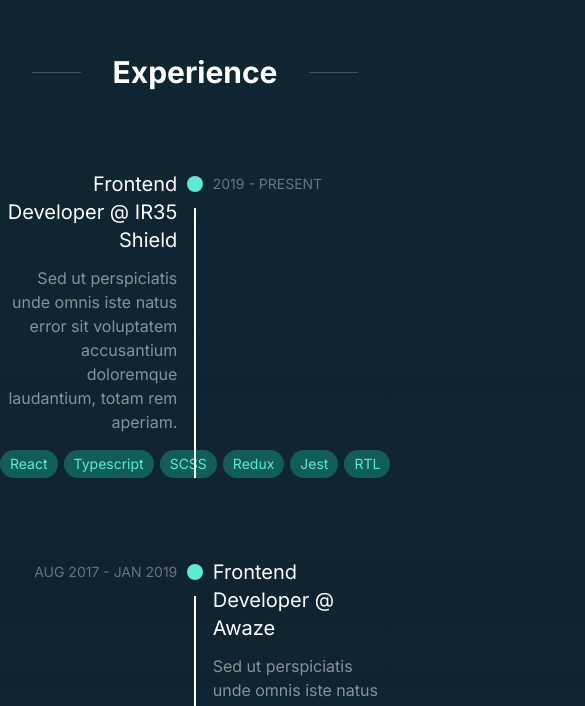
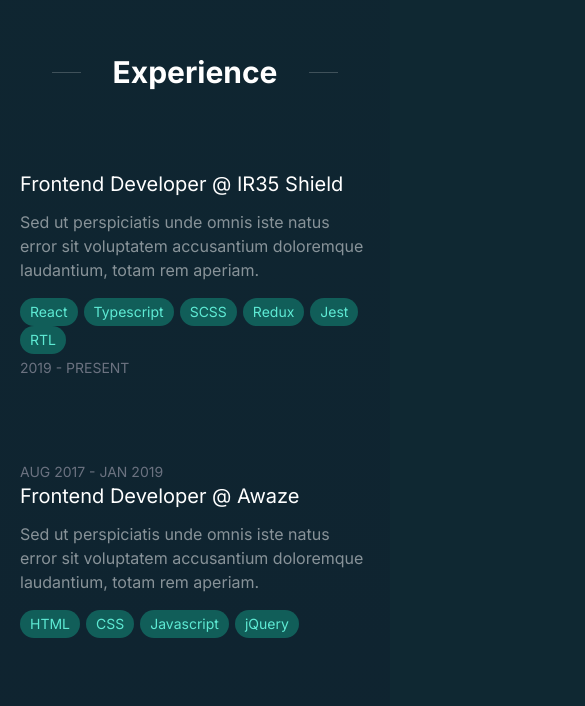
Before and after one commit to maxdmallett/next-js-portfolio-max-mallett, a Next.js app: page / in a window 390 px wide. Shown: the part 886-1592 px from the top of the page, 585 px wide, since content can reach past the window. Built offline with nearby package versions, Linux system fonts and the light colour scheme.

Commit message:
Responsive WIP

```diff
--- a/app/components/home/experience.tsx
+++ b/app/components/home/experience.tsx
@@ -5,7 +5,7 @@
 const Experience = () => {
 
     return (
-        <section id="experience" className='py-24'>
+        <section id="experience" className='py-24 px-5'>
 
            <SectionHeading title='Experience' />
 
--- a/app/components/home/job.tsx
+++ b/app/components/home/job.tsx
@@ -14,11 +14,11 @@
     return (
         <article className="relative flex mb-20 last:mb-0">
 
-            <div className='grid grid-cols-11'>
+            <div className='grid md:grid-cols-11'>
 
                 <div
-                    className={`col-span-5 flex flex-col
-                    ${alignment === 'left' ? 'text-right' : 'text-left order-last' }`}
+                    className={`md:col-span-5 flex flex-col
+                    ${alignment === 'left' ? 'md:text-right' : 'text-left order-last' }`}
                 >
                     <Link
                         href={props.url}
@@ -32,19 +32,18 @@
                     <p className='text-md text-white text-opacity-50 mb-4'>
                         {props.description}
                     </p>
-                    <div className={`${alignment === 'left' ? 'ms-auto' : ''}`}>
-
+                    <div className={`${alignment === 'left' ? 'md:ms-auto' : ''}`}>
                         <PillList pills={props.skills}/>
                     </div>
                 </div>
 
-                <div className="col-span-1 flex flex-col items-center pt-1.5">
+                <div className="hidden md:col-span-1 md:flex flex-col items-center pt-1.5">
                     <div className="w-4 h-4 flex-shrink-0 bg-teal-300 rounded-full mb-4"></div>
                     <div className="w-0.5 h-full bg-white flex-grow-1"></div>
                 </div>
 
-                <p className={`col-span-5 text-gray-500 uppercase text-sm  mt-1
-                    ${alignment === 'left' ? 'text-left' : 'text-right order-first' }`}
+                <p className={`md:col-span-5 text-gray-500 uppercase text-sm  mt-1
+                    ${alignment === 'left' ? 'text-left' : 'md:text-right md:order-first' }`}
                 >
                     {props.timeframe}
                 </p>
--- a/app/components/home/otherProjects.tsx
+++ b/app/components/home/otherProjects.tsx
@@ -4,11 +4,11 @@
 
 const OtherProjects = () => {
     return (
-        <section className='py-24'>
+        <section className='py-24 px-5'>
 
             <SectionHeading title='Other Projects' />
 
-            <ul className='grid grid-cols-2 gap-8'>
+            <ul className='grid md:grid-cols-2 gap-8'>
                 {
                     projects.slice(4, 8).map((project, index) => (
                         <OtherProjectCard
--- a/app/components/pillList.tsx
+++ b/app/components/pillList.tsx
@@ -6,7 +6,7 @@
 
 const PillList = (props: IPillListProps) => {
     return (
-        <ul className="flex">
+        <ul className="flex flex-wrap">
             {
                 props.pills.map((pill, index) => {
                     return (
```
